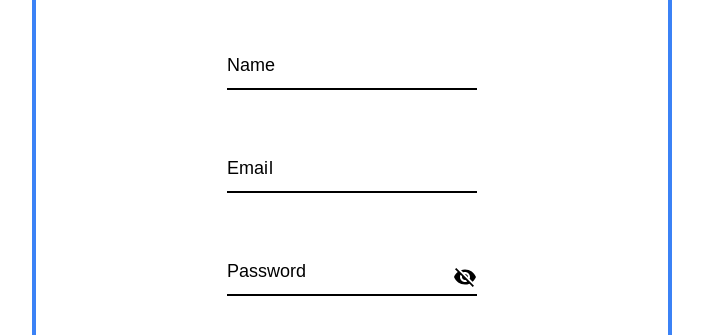
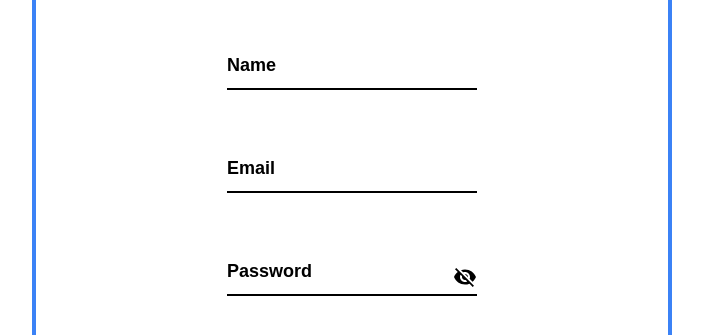
Before and after one commit to Arinz12/Zonapay, a Next.js app: page /signup in a window 1280 px wide. Shown: the part 146-481 px from the top of the page, without its empty margins (288-991 px from the left). Built offline with nearby package versions, Linux system fonts and the light colour scheme.

Commit message:
minor changes1

```diff
--- a/pages/login.js
+++ b/pages/login.js
@@ -89,25 +89,25 @@ const val= async (e)=>{
 <div className="form-control rubik-b">
     <input type="text" name="email" required/>
     <label>
-<span className="rubik-b font-bold" style={{transitionDelay:"0ms"}}>E</span>
-<span className="rubik-b font-bold" style={{transitionDelay:"50ms"}}>m</span>
-<span className="rubik-b font-bold" style={{transitionDelay:"100ms"}}>a</span>
-<span className="rubik-b font-bold" style={{transitionDelay:"150ms"}}>i</span>
-<span className="rubik-b font-bold" style={{transitionDelay:"200ms"}}>l</span>
+<span className="rubik-h" style={{transitionDelay:"0ms"}}>E</span>
+<span className="rubik-h" style={{transitionDelay:"50ms"}}>m</span>
+<span className="rubik-h" style={{transitionDelay:"100ms"}}>a</span>
+<span className="rubik-h" style={{transitionDelay:"150ms"}}>i</span>
+<span className="rubik-h" style={{transitionDelay:"200ms"}}>l</span>
 
     </label>
 </div>
 <div className="form-control rubik-b">
     <input type="password" name="password" required/>
     <label>
-<span  className="rubik-b font-bold" style={{transitionDelay:"0ms"}}>P</span>
-<span  className="rubik-b font-bold" style={{transitionDelay:"50ms"}}>a</span>
-<span  className="rubik-b font-bold" style={{transitionDelay:"100ms"}}>s</span>
-<span  className="rubik-b font-bold" style={{transitionDelay:"150ms"}}>s</span>
-<span  className="rubik-b font-bold" style={{transitionDelay:"200ms"}}>w</span>
-<span  className="rubik-b font-bold" style={{transitionDelay:"250ms"}}>o</span>
-<span  className="rubik-b font-bold" style={{transitionDelay:"300ms"}}>r</span>
-<span  className="rubik-b font-bold" style={{transitionDelay:"350ms"}}>d</span>
+<span  className="rubik-h" style={{transitionDelay:"0ms"}}>P</span>
+<span  className="rubik-h" style={{transitionDelay:"50ms"}}>a</span>
+<span  className="rubik-h" style={{transitionDelay:"100ms"}}>s</span>
+<span  className="rubik-h" style={{transitionDelay:"150ms"}}>s</span>
+<span  className="rubik-h" style={{transitionDelay:"200ms"}}>w</span>
+<span  className="rubik-h" style={{transitionDelay:"250ms"}}>o</span>
+<span  className="rubik-h" style={{transitionDelay:"300ms"}}>r</span>
+<span  className="rubik-h" style={{transitionDelay:"350ms"}}>d</span>
 
     </label>
 </div>
--- a/pages/signup.js
+++ b/pages/signup.js
@@ -182,10 +182,10 @@ if(!already.ok){
 <div className="form-control py-2 rubik-b">
     <input onKeyUp={valN} type="text" name="Username" required/>
     <label>
-<span className="rubik-b font-bold" style={{transitionDelay:"0ms"}}>N</span>
-<span className="rubik-b font-bold" style={{transitionDelay:"50ms"}}>a</span>
-<span className="rubik-b font-bold" style={{transitionDelay:"100ms"}}>m</span>
-<span className="rubik-b font-bold" style={{transitionDelay:"150ms"}}>e</span>
+<span className="rubik-h" style={{transitionDelay:"0ms"}}>N</span>
+<span className="rubik-h" style={{transitionDelay:"50ms"}}>a</span>
+<span className="rubik-h" style={{transitionDelay:"100ms"}}>m</span>
+<span className="rubik-h" style={{transitionDelay:"150ms"}}>e</span>
     </label>
         <span style={{fontSize:"12px"}} id="usernameError" className="text-yellow-700 absolute rubik-b" ></span>
 </div>
@@ -194,11 +194,11 @@ if(!already.ok){
 <div className="form-control py-2 rubik-b">
     <input onKeyUp={valE} type="text" name="Email" required/>
     <label>
-<span className="rubik-b font-bold" style={{transitionDelay:"0ms"}}>E</span>
-<span className="rubik-b font-bold" style={{transitionDelay:"50ms"}}>m</span>
-<span className="rubik-b font-bold" style={{transitionDelay:"100ms"}}>a</span>
-<span className="rubik-b font-bold" style={{transitionDelay:"150ms"}}>i</span>
-<span className="rubik-b font-bold" style={{transitionDelay:"200ms"}}>l</span>
+<span className="rubik-h" style={{transitionDelay:"0ms"}}>E</span>
+<span className="rubik-h" style={{transitionDelay:"50ms"}}>m</span>
+<span className="rubik-h" style={{transitionDelay:"100ms"}}>a</span>
+<span className="rubik-h" style={{transitionDelay:"150ms"}}>i</span>
+<span className="rubik-h" style={{transitionDelay:"200ms"}}>l</span>
 
     </label>
     <span id="emailError" className="text-yellow-700 absolute rubik-b" style={{fontSize:"12px"}}></span>
@@ -208,15 +208,14 @@ if(!already.ok){
 <div className="form-control py-2 rubik-b relative">
     <input onKeyUp={valP} type="password" name="Password" required/>
     <label>
-<span className="rubik-b font-bold" style={{transitionDelay:"0ms"}}>P</span>
-<span className="rubik-b font-bold" style={{transitionDelay:"50ms"}}>a</span>
-<span className="rubik-b font-bold" style={{transitionDelay:"100ms"}}>s</span>
-<span className="rubik-b font-bold" style={{transitionDelay:"150ms"}}>s</span>
-<span className="rubik-b font-bold" style={{transitionDelay:"200ms"}}>w</span>
-<span className="rubik-b font-bold" style={{transitionDelay:"250ms"}}>o</span>
-<span className="rubik-b font-bold" style={{transitionDelay:"300ms"}}>r</span>
-<span className="rubik-b font-bold" style={{transitionDelay:"350ms"}}>d</span>
-
+<span className="rubik-h" style={{transitionDelay:"0ms"}}>P</span>
+<span className="rubik-h" style={{transitionDelay:"50ms"}}>a</span>
+<span className="rubik-h" style={{transitionDelay:"100ms"}}>s</span>
+<span className="rubik-h" style={{transitionDelay:"150ms"}}>s</span>
+<span className="rubik-h" style={{transitionDelay:"200ms"}}>w</span>
+<span className="rubik-h" style={{transitionDelay:"250ms"}}>o</span>
+<span className="rubik-h" style={{transitionDelay:"300ms"}}>r</span>
+<span className="rubik-h" style={{transitionDelay:"350ms"}}>d</span>
     </label>
     <span className="absolute right-0 top-1/4" >{visible? <Visibility className="text-black" onClick={()=>{setVis(false)}}/>:<VisibilityOff className="text-black" onClick={()=>{setVis(true)}}/>}</span>
 
```
